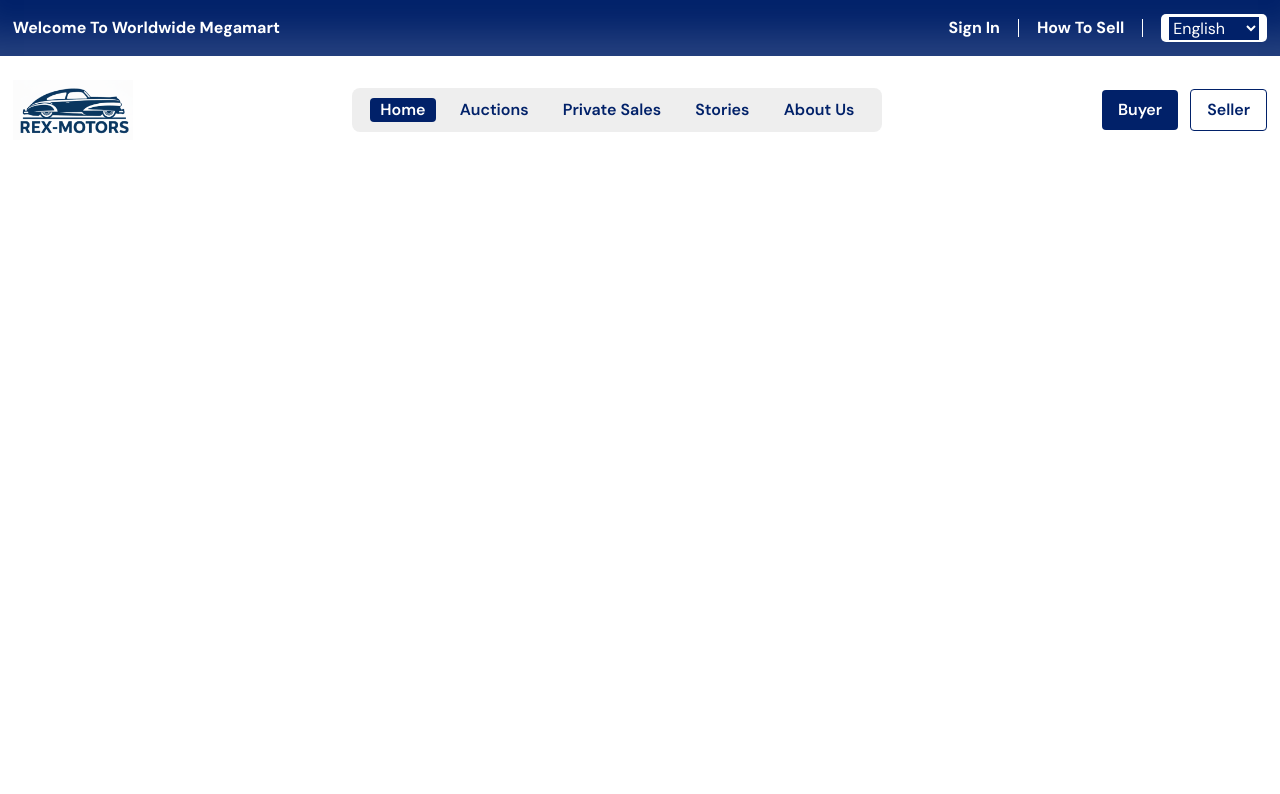
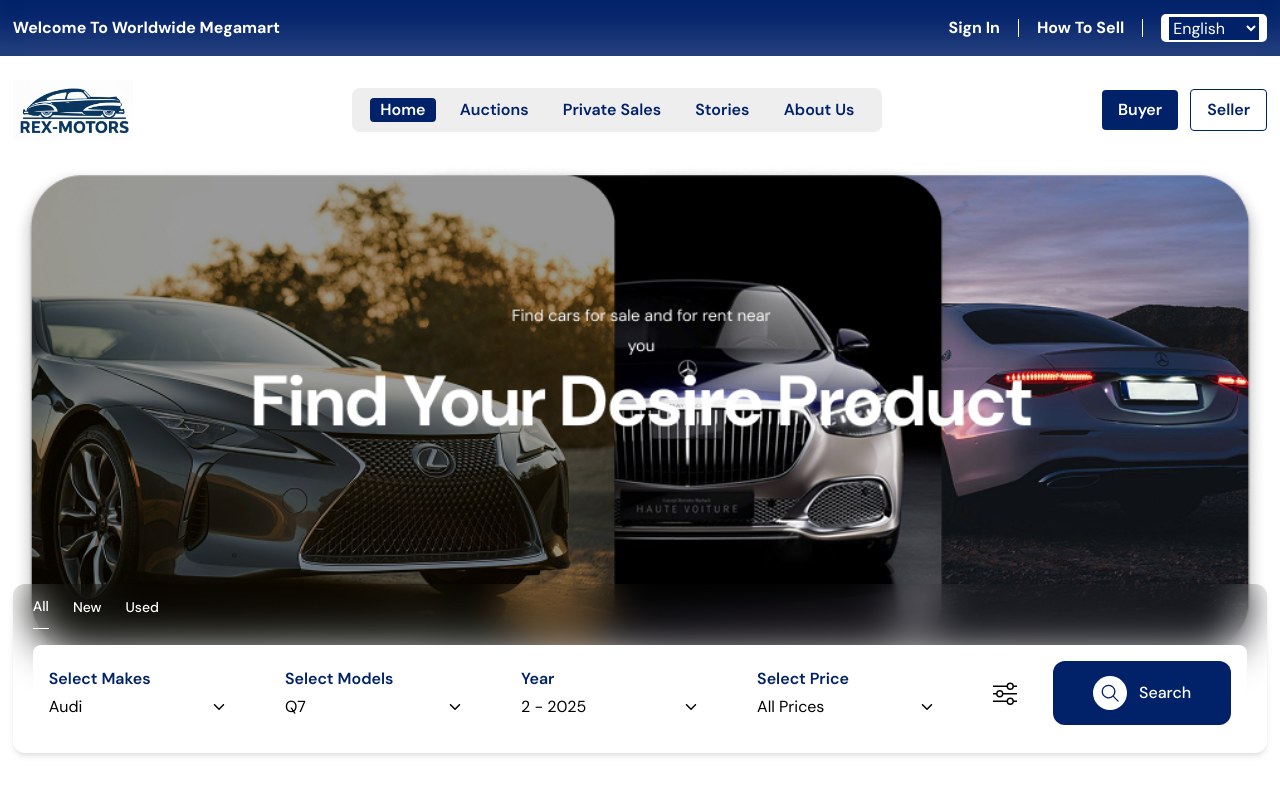
Before and after one commit to Munna-Scriptz/Rex-Motors, a React (Vite) app: page / in a window 1280 px wide. Shown: the top 794 px of the page. Built offline with nearby package versions, Linux system fonts and the light colour scheme.

Commit message:
Search Filter complete

```diff
--- a/package.json
+++ b/package.json
@@ -13,6 +13,7 @@
     "@tailwindcss/vite": "^4.1.14",
     "react": "^19.1.1",
     "react-dom": "^19.1.1",
+    "react-icons": "^5.5.0",
     "react-router": "^7.9.4",
     "tailwindcss": "^4.1.14"
   },
--- a/src/App.css
+++ b/src/App.css
@@ -1,3 +1,7 @@
 body{
     font-family: "DM Sans", "sans-serif";
 }
+
+#SearchFilter-row{
+    backdrop-filter: blur(20px);
+}
--- /dev/null
+++ b/src/components/common/SearchFilter.jsx
@@ -0,0 +1,59 @@
+import React from 'react'
+import { IoIosArrowDown } from 'react-icons/io'
+import { GoSearch } from 'react-icons/go'
+import { BsSliders } from 'react-icons/bs'
+
+const SearchFilter = () => {
+    return (
+        <>
+            <section className='absolute bottom-0 left-0 w-full py-3'>
+                <div className="container">
+                    <div id="SearchFilter-row" className='bg-transparent px-5 py-3 rounded-[12px] shadow-md'>
+                        <div className='flex items-center gap-6'>
+                            <button className='text-white text-sm font-medium border-b border-white pb-3 cursor-pointer'>All</button>
+                            <button className='text-white text-sm font-medium pb-3 cursor-pointer'>New</button>
+                            <button className='text-white text-sm font-medium pb-3 cursor-pointer'>Used</button>
+                        </div>
+
+                        {/* ----------------- Search Box --------------------- */}
+                        <div className='flex items-center justify-between bg-white mt-4 rounded-[8px]'>
+                            <div className='w-[210px] p-4 flex flex-col gap-1 cursor-pointer rounded-[12px] hover:bg-gray-200 duration-300'>
+                                <p className='text-brand font-semibold '>Select Makes</p>
+                                <p className='flex items-center justify-between'>Audi <IoIosArrowDown /></p>
+
+                            </div>
+                            <div className='w-[210px] p-4 flex flex-col gap-1 cursor-pointer rounded-[12px] hover:bg-gray-200 duration-300'>
+                                <p className='text-brand font-semibold '>Select Models</p>
+                                <p className='flex items-center justify-between'>Q7 <IoIosArrowDown /></p>
+
+                            </div>
+                            <div className='w-[210px] p-4 flex flex-col gap-1 cursor-pointer rounded-[12px] hover:bg-gray-200 duration-300'>
+                                <p className='text-brand font-semibold '>Year</p>
+                                <p className='flex items-center justify-between'>2 - 2025 <IoIosArrowDown /></p>
+
+                            </div>
+                            <div className='w-[210px] p-4 flex flex-col gap-1 cursor-pointer rounded-[12px] hover:bg-gray-200 duration-300'>
+                                <p className='text-brand font-semibold '>Select Price</p>
+                                <p className='flex items-center justify-between'>All Prices <IoIosArrowDown /></p>
+
+                            </div>
+                            <div className='w-[270px] p-4 flex items-center justify-between rounded-[12px] hover:bg-gray-200 duration-300'>
+                                <button className='cursor-pointer'>
+                                    <BsSliders className='text-2xl' />
+                                </button>
+                                <button className='bg-brand hover:bg-[#2f74ff] duration-300 rounded-[12px] py-[15px] px-[40px] flex items-center gap-3 text-white cursor-pointer font-medium'>
+                                    <div className='w-[34px] h-[34px] bg-white rounded-full text-brand flex items-center justify-center'>
+                                        <GoSearch className='text-xl' />
+                                    </div>
+                                    Search
+                                </button>
+                            </div>
+                        </div>
+                    </div>
+                </div>
+            </section>
+        </>
+    )
+}
+
+export default SearchFilter
--- /dev/null
+++ b/src/components/home/Banner.jsx
@@ -0,0 +1,20 @@
+import React from 'react'
+import bannerImg from '../../assets/bannerImg.png'
+import SearchFilter from '../common/SearchFilter'
+
+const Banner = () => {
+  return (
+    <>
+        <main id='content' className='h-[600px] mt-[25px] relative mb-40'>
+            <div className="container">
+                <div id="content-Row">
+                    <img src={bannerImg} className='w-full h-full' alt="" />
+                    <SearchFilter />
+                </div>
+            </div>
+        </main>
+    </>
+  )
+}
+
+export default Banner
--- a/src/pages/Home.jsx
+++ b/src/pages/Home.jsx
@@ -1,9 +1,10 @@
 import React from 'react'
+import Banner from '../components/home/Banner'
 
 const Home = () => {
   return (
     <>
-
+      <Banner />
     </>
   )
 }
```
Also changed, not shown: src/assets/bannerImg.png (added), 1 other file (tests, documents, lock files or other folders).
